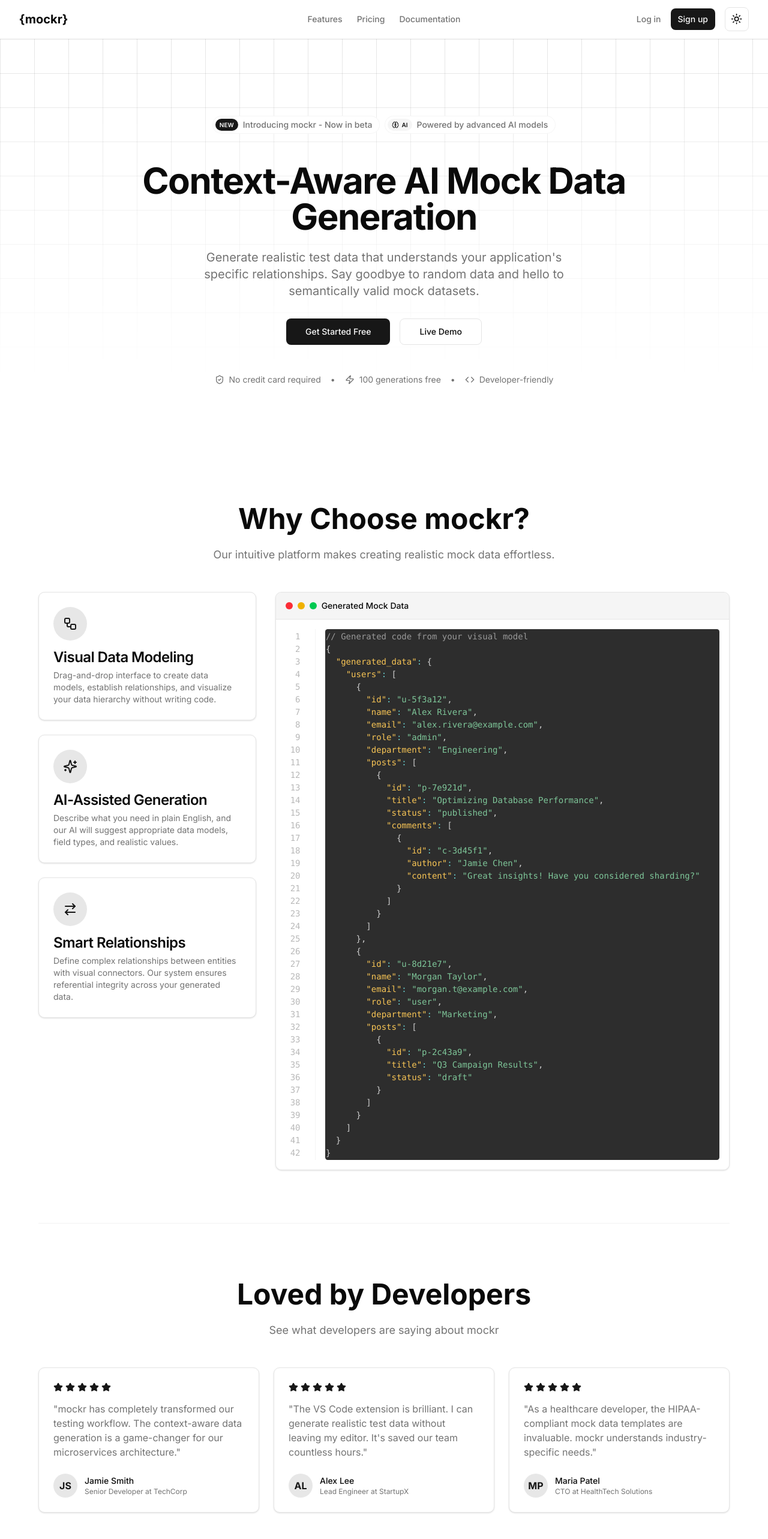
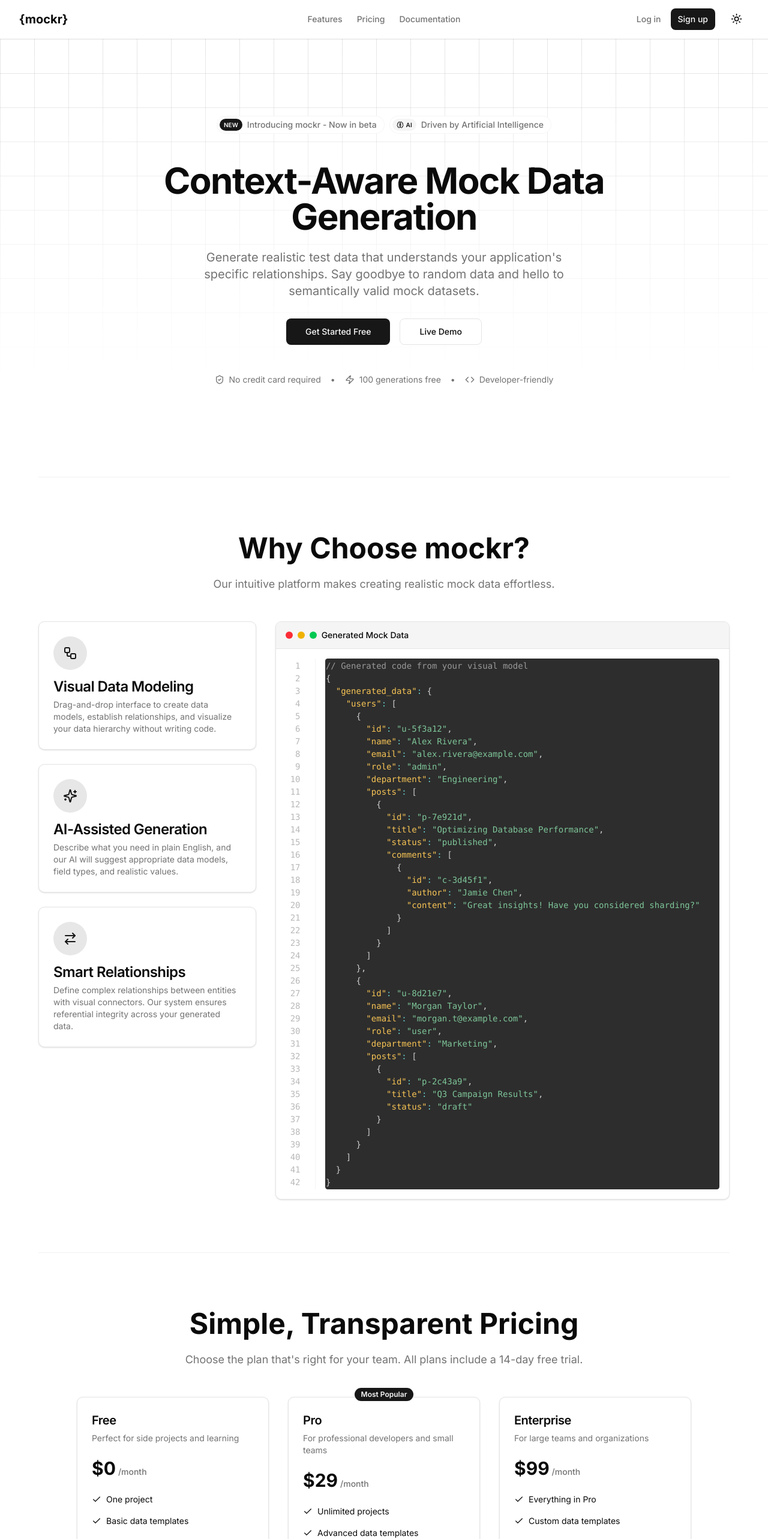
Before and after one commit to sam-warren/mockr, a Next.js app: page / in a window 1280 px wide. Shown: the top 2566 px of the page at 60% size. Built offline with nearby package versions, Linux system fonts and the light colour scheme.

Commit message:
Fix build errors

```diff
--- a/src/app/page.tsx
+++ b/src/app/page.tsx
@@ -1,6 +1,5 @@
 import { HeroSection } from "@/components/sections/hero-section";
 import { FeaturesSection } from "@/components/sections/features-section";
-import { TestimonialsSection } from "@/components/sections/testimonials-section";
 import { PricingSection } from "@/components/sections/pricing-section";
 import { CtaSection } from "@/components/sections/cta-section";
 import { SectionDivider } from "@/components/ui/section-divider";
@@ -9,9 +8,8 @@
   return (
     <>
       <HeroSection />
+      <SectionDivider variant="primary" />
       <FeaturesSection />
-      <SectionDivider variant="primary" />
-      <TestimonialsSection />
       <SectionDivider variant="primary" />
       <PricingSection />
       <CtaSection />
--- a/src/components/layout/app-header.tsx
+++ /dev/null
@@ -1,24 +0,0 @@
-import Link from "next/link";
-import { Button } from "@/components/ui/button";
-import { ModeToggle } from "@/components/ui/mode-toggle";
-
-export function AppHeader() {
-  return (
-    <header className="border-b h-16">
-      <div className="flex h-16 items-center px-4">
-        <Link href="/dashboard" className="font-bold text-xl">
-          Mockr
-        </Link>
-        <div className="ml-auto flex items-center space-x-4">
-          <Button variant="outline" size="sm">
-            Docs
-          </Button>
-          <ModeToggle />
-          <div className="h-8 w-8 rounded-full bg-muted flex items-center justify-center">
-            U
-          </div>
-        </div>
-      </div>
-    </header>
-  );
-}
--- a/src/components/layout/app-sidebar.tsx
+++ /dev/null
@@ -1,46 +0,0 @@
-import Link from "next/link";
-import { LayoutDashboard, Settings, Database, Activity, Users } from "lucide-react";
-
-export function AppSidebar() {
-  return (
-    <aside className="w-64 bg-background border-r h-[calc(100vh-4rem)] p-4">
-      <nav className="space-y-1">
-        <SidebarLink href="/dashboard" icon={<LayoutDashboard className="h-5 w-5" />}>
-          Dashboard
-        </SidebarLink>
-        <SidebarLink href="/mocks" icon={<Database className="h-5 w-5" />}>
-          Mocks
-        </SidebarLink>
-        <SidebarLink href="/analytics" icon={<Activity className="h-5 w-5" />}>
-          Analytics
-        </SidebarLink>
-        <SidebarLink href="/team" icon={<Users className="h-5 w-5" />}>
-          Team
-        </SidebarLink>
-        <SidebarLink href="/settings" icon={<Settings className="h-5 w-5" />}>
-          Settings
-        </SidebarLink>
-      </nav>
-    </aside>
-  );
-}
-
-function SidebarLink({
-  href,
-  icon,
-  children
-}: {
-  href: string;
-  icon: React.ReactNode;
-  children: React.ReactNode;
-}) {
-  return (
-    <Link
-      href={href}
-      className="flex items-center gap-3 rounded-lg px-3 py-2 text-muted-foreground transition-all hover:text-foreground hover:bg-accent"
-    >
-      {icon}
-      <span>{children}</span>
-    </Link>
-  );
-}
--- a/src/components/sections/hero-section.tsx
+++ b/src/components/sections/hero-section.tsx
@@ -58,11 +58,11 @@
                 <Brain className="h-3 w-3 mr-1" />
                 AI
               </Badge>
-              Powered by advanced AI models
+              Driven by Artificial Intelligence
             </div>
           </div>
           <h1 className="mt-6 text-4xl font-bold tracking-tight sm:text-5xl md:text-6xl">
-            Context-Aware AI Mock Data Generation
+            Context-Aware Mock Data Generation
           </h1>
           <p className="mt-6 max-w-2xl text-lg text-muted-foreground sm:text-xl">
             Generate realistic test data that understands your
--- a/src/components/sections/pricing-section.tsx
+++ b/src/components/sections/pricing-section.tsx
@@ -42,7 +42,7 @@
             <CardContent className="flex flex-col gap-4">
               <div className="flex items-center gap-2">
                 <Check className="h-4 w-4 text-primary" />
-                <p className="text-sm">Up to 3 projects</p>
+                <p className="text-sm">One project</p>
               </div>
               <div className="flex items-center gap-2">
                 <Check className="h-4 w-4 text-primary" />
--- a/src/components/ui/mode-toggle.tsx
+++ b/src/components/ui/mode-toggle.tsx
@@ -18,7 +18,7 @@
   return (
     <DropdownMenu>
       <DropdownMenuTrigger asChild>
-        <Button variant="outline" size="icon">
+        <Button variant="outline" size="icon" className="bg-transparent border-none cursor-pointer">
           <Sun className="h-[1.2rem] w-[1.2rem] rotate-0 scale-100 transition-all dark:-rotate-90 dark:scale-0" />
           <Moon className="absolute h-[1.2rem] w-[1.2rem] rotate-90 scale-0 transition-all dark:rotate-0 dark:scale-100" />
           <span className="sr-only">Toggle theme</span>
```
Also changed, not shown: 1 other file (tests, documents, lock files or other folders).
